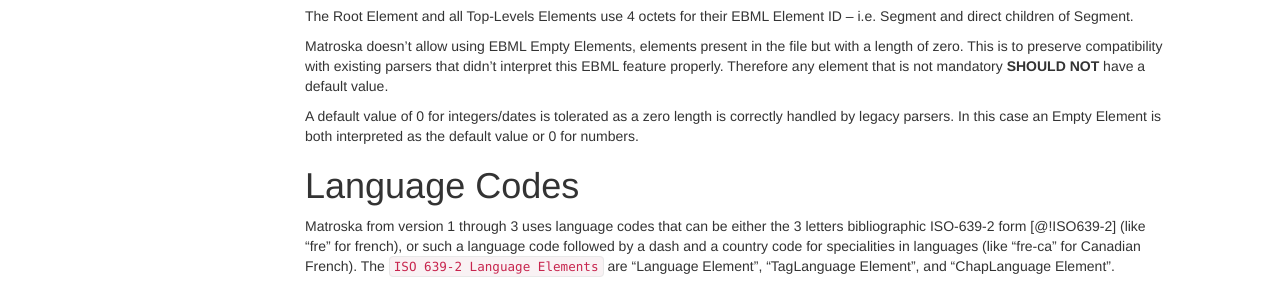
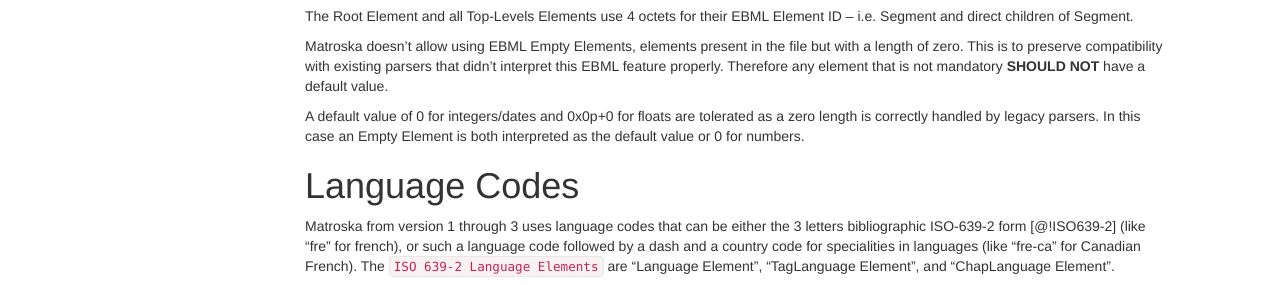
Before and after one commit to ietf-wg-cellar/matroska-specification, a Jekyll site: the page built from index_matroska.md, in a window 1280 px wide. Shown: the part 1800-2085 px from the top of the page. Built offline with Jekyll 4.4.1, drawn with Linux system fonts in a browser that asks for light colours; our own code applies the rules of GitHub Pages for plain Markdown files.

Commit message:
allow empty elements for some floats as well
That covers ProjectionPoseYaw, ProjectionPosePitch and ProjectionPoseRoll

```diff
--- a/index_matroska.md
+++ b/index_matroska.md
@@ -138,7 +138,7 @@
 This is to preserve compatibility with existing parsers that didn't interpret this EBML feature properly.
 Therefore any element that is not mandatory **SHOULD NOT** have a default value.
 
-A default value of 0 for integers/dates is tolerated as a zero length is correctly handled by legacy parsers.
+A default value of 0 for integers/dates and 0x0p+0 for floats are tolerated as a zero length is correctly handled by legacy parsers.
 In this case an Empty Element is both interpreted as the default value or 0 for numbers.
 
 # Language Codes
```
